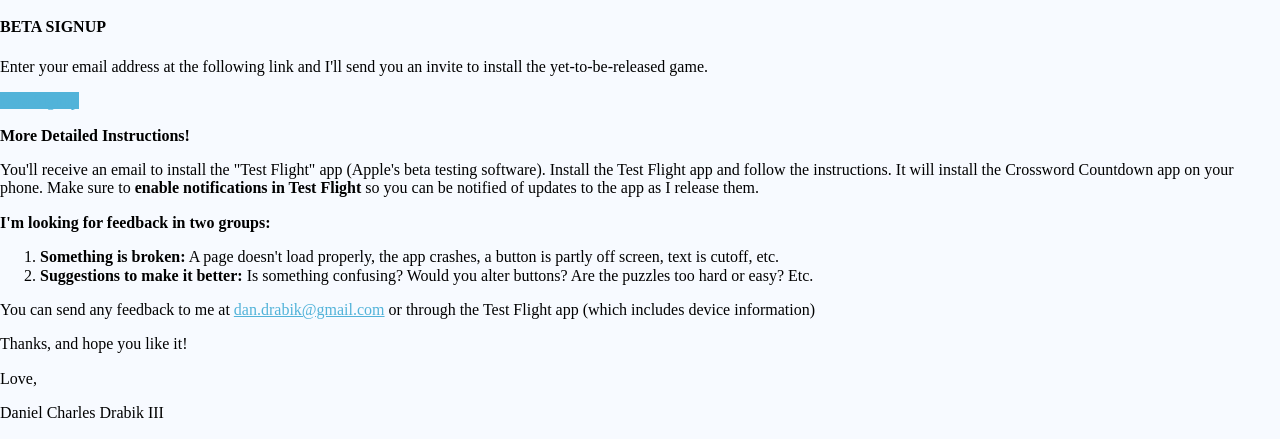
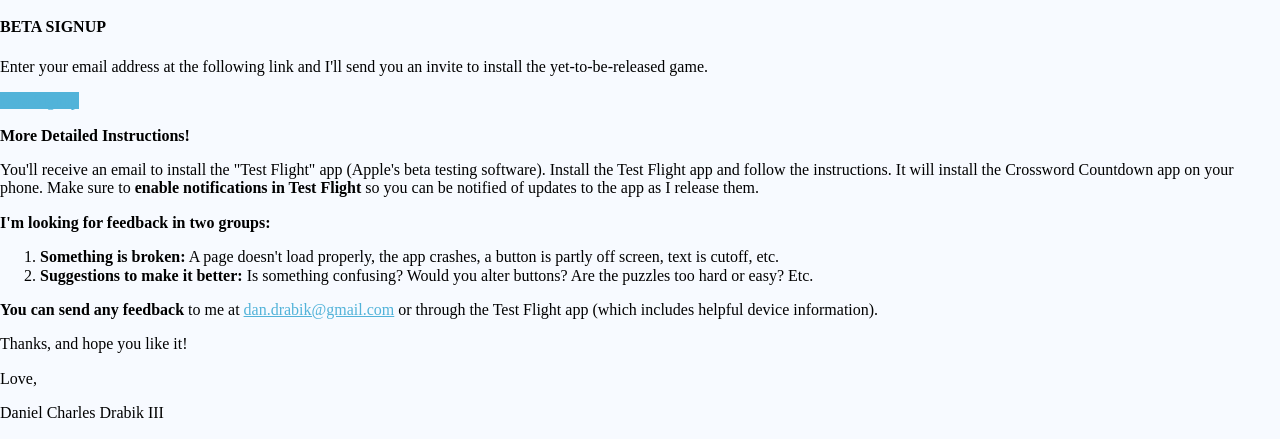
Before and after one commit to dandrabik/crossword_website, a plain HTML site: page beta.html in a window 1280 px wide. Shown: the part 475-914 px from the top of the page. Drawn offline with nearby package versions, Linux system fonts and the light colour scheme; a small style sheet from the web is missing.

Commit message:
Language edit.

```diff
--- a/beta.html
+++ b/beta.html
@@ -38,7 +38,7 @@
           </li>
         </ol>
 
-<p>You can send any feedback to me at <a href="mailto:dan.drabik@gmail.com">dan.drabik@gmail.com</a> or through the Test Flight app (which includes device information)</p>
+<p><b>You can send any feedback</b> to me at <a href="mailto:dan.drabik@gmail.com">dan.drabik@gmail.com</a> or through the Test Flight app (which includes helpful device information).</p>
 
 <p>Thanks, and hope you like it!</p>
 <p>Love,</p>
```
